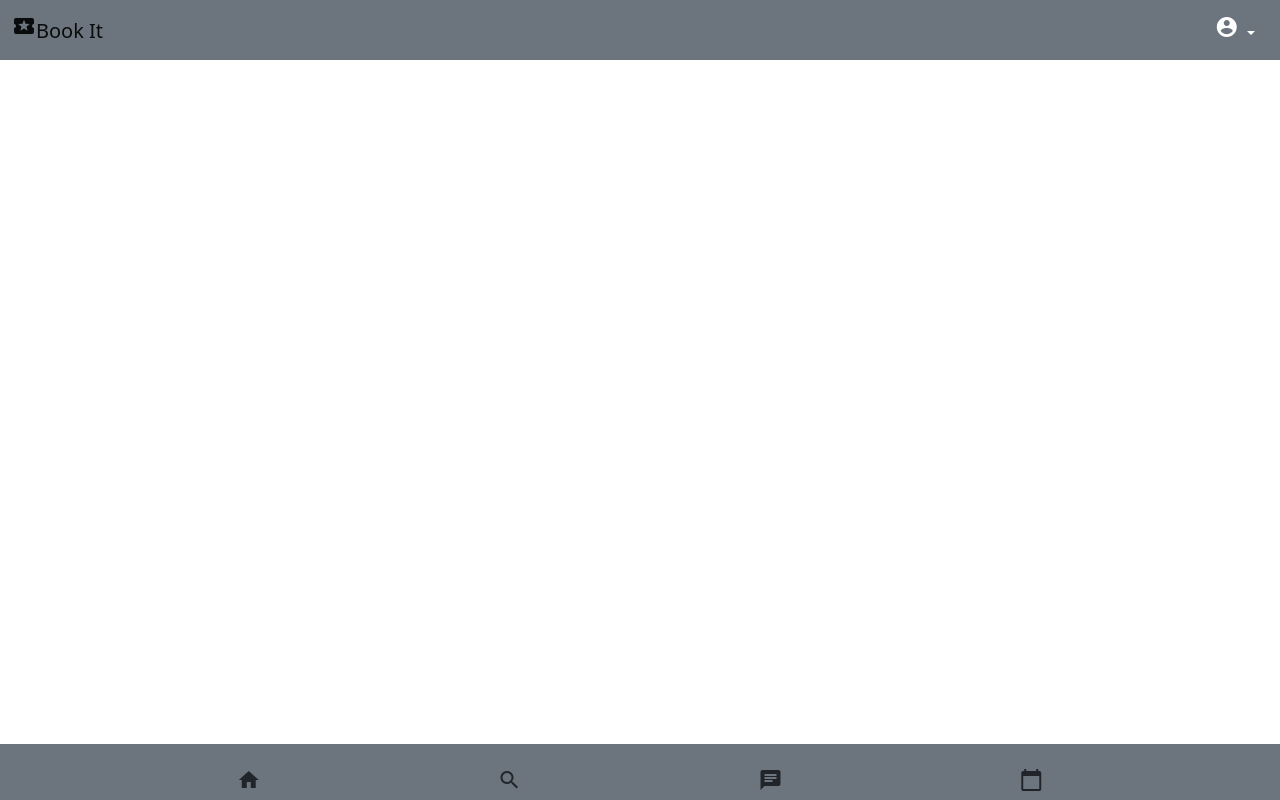
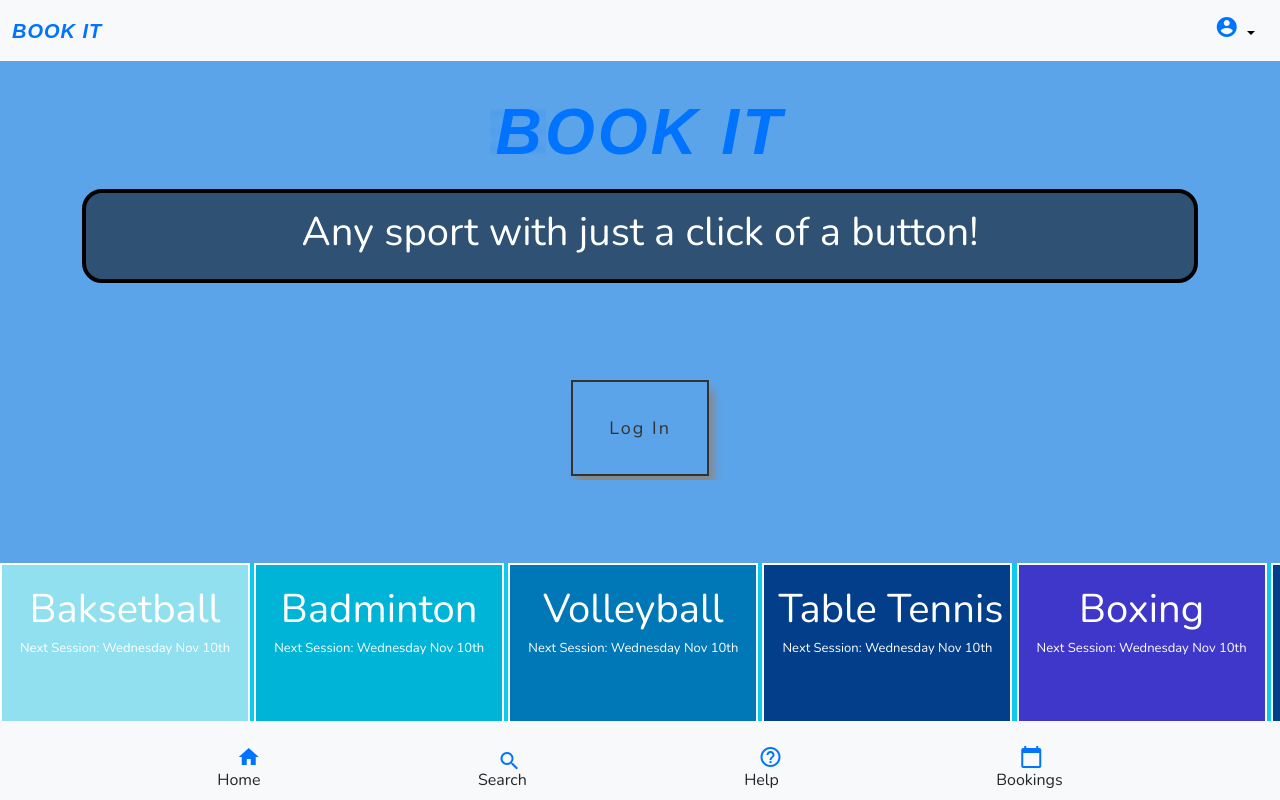
Before and after one commit to kaioh08/1800_DTC07, a plain HTML site: page index.html in a window 1280 px wide. Drawn offline with nearby package versions, Linux system fonts and the light colour scheme.

Commit message:
Changed index to current landing page

```diff
--- a/index.html
+++ b/index.html
@@ -16,14 +16,17 @@
     <title>My BCIT Project</title>
     <meta name="comp1800 boilerplate code" content="Book It">
     <meta name="author" content="BCIT">
+    <link rel="stylesheet" href="styles/landing_style.css">
 </head>
 
-<body>
-    <nav class="navbar navbar-expand-lg navbar-light bg-secondary">
+<body class="background">
+
+
+    <nav class="navbar navbar-expand-lg navbar-light bg-light">
         <div class="container-fluid">
-            <a class="navbar-brand" href="#"><i class="material-icons">local_activity</i>Book It</a>
+            <a class="navbar-brand" id="icon" href="#"><i class="material-icons"></i>Book It</a>
             <div class="btn-group">
-                <button type="button" class="btn btn-secondary dropdown-toggle" data-bs-toggle="dropdown"
+                <button type="button" class="btn btn-light dropdown-toggle" data-bs-toggle="dropdown"
                     aria-expanded="false">
                     <i class="material-icons">account_circle</i>
                 </button>
@@ -38,23 +41,61 @@
         </div>
     </nav>
 
-    <div class="fixed-bottom py-3 bg-secondary">
-        <div class="container text-center">
-            My Sticky Footer
+    <div class="container">
+        <h1 id="logo"><span filter-content="S">Book It</span></h1>
+
+        <svg xmlns="http://www.w3.org/2000/svg">
+
+            <!-- filterUnits is required to prevent clipping the blur outside the viewBox -->
+
+            <filter id="motion-blur-filter" filterunits="userSpaceOnUse">
+
+                <!-- We only want horizontal blurring. x: 100, y: 0 -->
+
+                <fegaussianblur stddeviation="100 0"></fegaussianblur>
+            </filter>
+        </svg>
+        <div class="box">
+            <h2 id="desciption">Any sport with just a click of a button!</h2>
         </div>
+        <br>
+        <br>
+    </div>
+    <div class="wrapper"><a id="display" href="login_page.html"><span>Log In</span></a></div>
+
+
+
+
+
+    <div class="scrollmenu bg-info">
+        <a id="basket" class="firstcard" href="basketball_preview.html">Baksetball<p class="next">Next Session: Wednesday Nov 10th
+            </p></a>
+        <a class="secondcard" href="badminton_preview.html">Badminton<p class="next">Next Session: Wednesday Nov 10th</p></a>
+        <a href="vollyball_preview.html" class="thirdcard">Volleyball<p class="next">Next Session: Wednesday Nov 10th</p></a>
+        <a href="#Table" class="fourthcard">Table Tennis<p class="next">Next Session: Wednesday Nov 10th</p></a>
+        <a href="boxing_preview.html" class="fifthcard">Boxing<p class="next">Next Session: Wednesday Nov 10th</p></a>
+        <a href="yoga_preview.html" class="fourthcard">Yoga<p class="next">Next Session: Wednesday Nov 10th</p></a>
+        <a href="#Skating" class="thirdcard">Skating<p class="next">Next Session: Wednesday Nov 10th</p></a>
+        <a href="#Dance" class="secondcard">Dance<p class="next">Next Session: Wednesday Nov 10th</p></a>
+        <a href="#Pickleball" class="firstcard">Pickleball<p class="next">Next Session: Wednesday Nov 10th</p></a>
     </div>
 
-    <footer class="navbar bg-secondary fixed-bottom">
-        <i class="material-icons">star</i>
-        <i class="material-icons">home</i>
-        <i class="material-icons">map</i>
-    </footer>
 
-    <footer class="navbar justify-content-evenly bg-secondary fixed-bottom">
-        <i class="material-icons">home</i>
-        <i class="material-icons">search</i>
-        <i class="material-icons">chat</i>
-        <i class="material-icons">calendar_today</i>
+
+
+
+    <div class="fixed-bottom navbar justify-content-evenly py-4 bg-light">
+        <a href="events_page.html"><i id="home" class="material-icons">home</i></a>
+        <i id="search" class="material-icons">search</i>
+        <a href="help.html"><i id="help" class="material-icons">help_outline</i></a>
+        <a href="currently_booked.html"><i id="schedule" class="material-icons">calendar_today</i></a>
+    </div>
+
+    <footer class="navbar justify-content-evenly fixed-bottom">
+        <span id="homelabel">Home</span>
+        <span id="searchlabel">Search</span>
+        <span id="helplabel">Help</span>
+        <span id="schedulelabel">Bookings</span>
     </footer>
 
     <!-- Optional JavaScript; choose one of the two! -->
```
Also changed, not shown: landing.html (deleted, +0 -116 lines).
